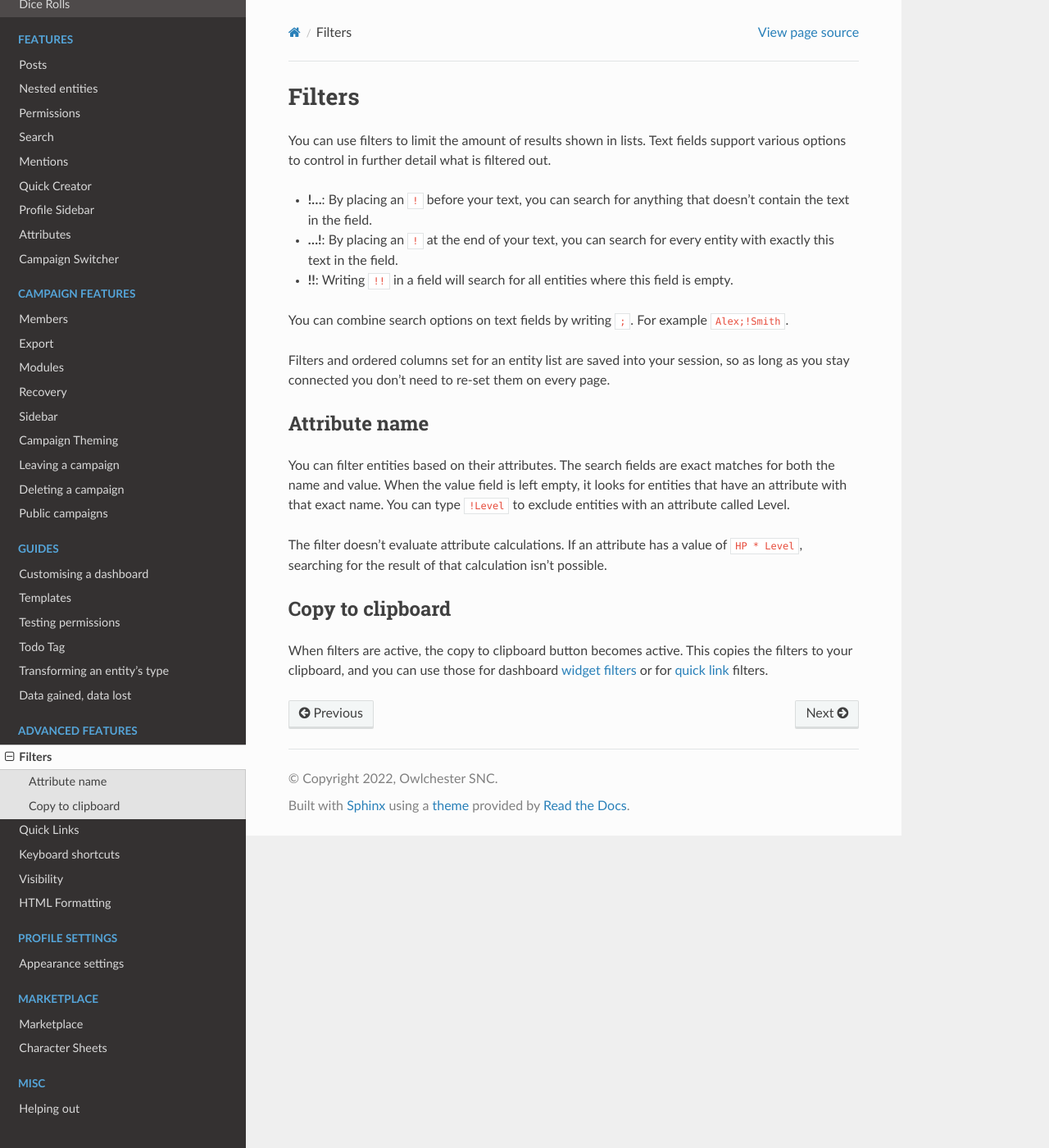
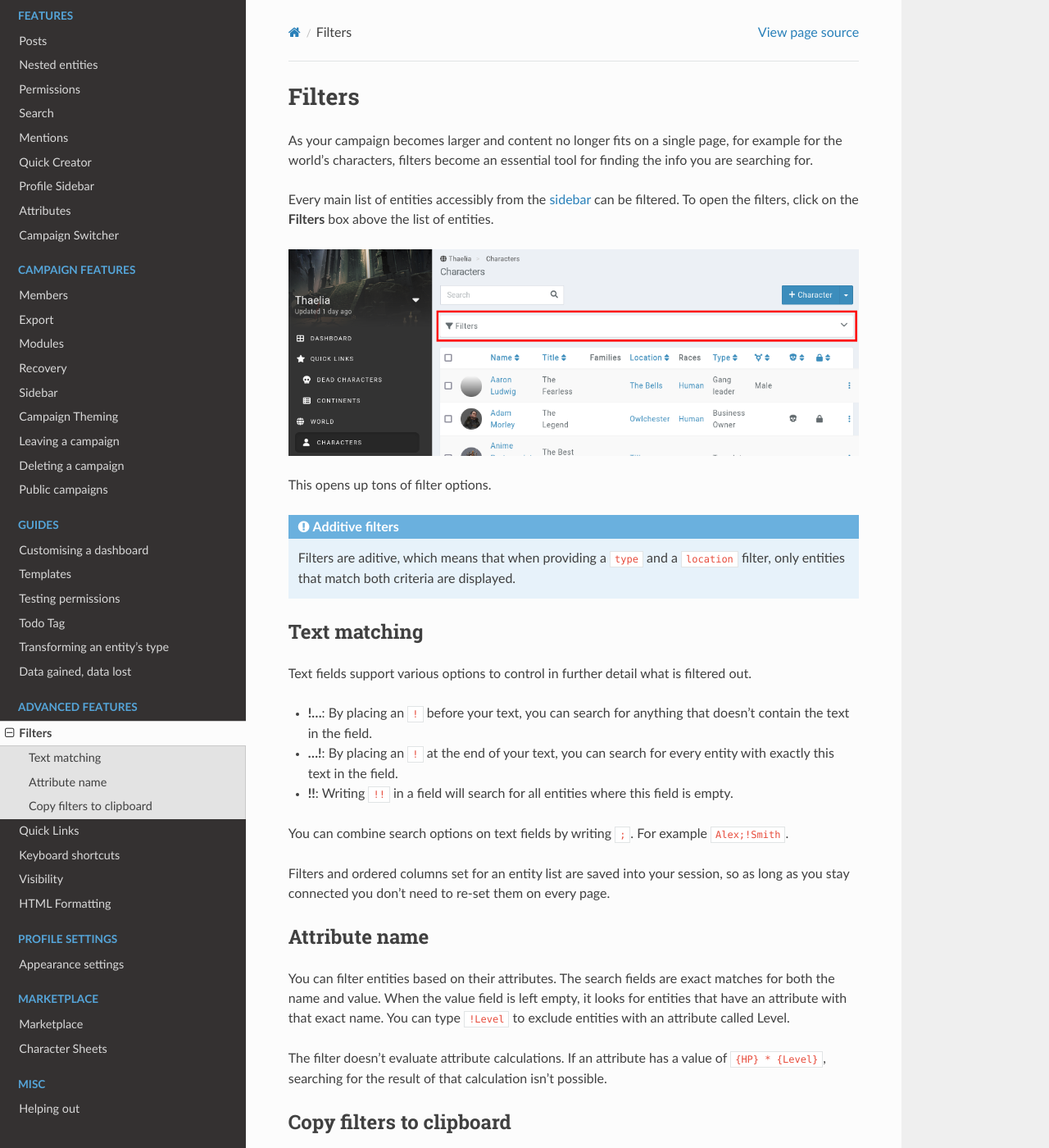
Before and after one commit to owlchester/kanka-docs, a Sphinx documentation site: the page built from docs/source/advanced/filters.md, in a window 1280 px wide and 1400 px high. Shown: the whole window at 82% size. Built offline with Sphinx 7.4.7 and the Read the Docs theme 2.0.0, drawn with Linux system fonts in a browser that asks for light colours; some of the changed text lies outside the part shown.

Commit message:
Filters update

````diff
--- a/docs/source/advanced/filters.md
+++ b/docs/source/advanced/filters.md
@@ -1,6 +1,20 @@
 # Filters
 
-You can use filters to limit the amount of results shown in lists. Text fields support various options to control in further detail what is filtered out.
+As your campaign becomes larger and content no longer fits on a single page, for example for the world's characters, filters become an essential tool for finding the info you are searching for.
+
+Every main list of entities accessibly from the [sidebar](/features/campaigns/sidebar) can be filtered. To open the filters, click on the **Filters** box above the list of entities.
+
+![Open the filters](img/filters-box.png)
+
+This opens up tons of filter options.
+
+```{admonition} Additive filters
+Filters are aditive, which means that when providing a `type` and a `location` filter, only entities that match both criteria are displayed.
+```
+
+## Text matching
+
+Text fields support various options to control in further detail what is filtered out.
 
 * **!...**: By placing an `!` before your text, you can search for anything that doesn't contain the text in the field.
 * **...!**: By placing an `!` at the end of your text, you can search for every entity with exactly this text in the field.
@@ -14,8 +28,10 @@ Filters and ordered columns set for an entity list are saved into your session,
 
 You can filter entities based on their attributes. The search fields are exact matches for both the name and value. When the value field is left empty, it looks for entities that have an attribute with that exact name. You can type `!Level` to exclude entities with an attribute called Level.
 
-The filter doesn't evaluate attribute calculations. If an attribute has a value of `HP * Level`, searching for the result of that calculation isn't possible.
+The filter doesn't evaluate attribute calculations. If an attribute has a value of `{HP} * {Level}`, searching for the result of that calculation isn't possible.
 
-## Copy to clipboard
+## Copy filters to clipboard
 
-When filters are active, the copy to clipboard button becomes active. This copies the filters to your clipboard, and you can use those for dashboard [widget filters](/guides/dashboard#widget-filters) or for [quick link](/advanced/quick-links) filters.
+After filling out the filters and clicking the **Filter** button, the list of entities will be updated. At this point, in the filters box, the **Copy filters to clipboard** button becomes active. Clicking it copies the filters to the clipboard, which can be pasted in the dashboard [widget filters](/guides/dashboard#widget-filters) and [quick link](/advanced/quick-links) **filters** fields.
+
+![Copy filters to the clipboard](img/filters-copy.png)
````
Also changed, not shown: docs/source/features/campaigns/public-campaigns.md (+7 -2 lines), docs/source/advanced/img/filters-box.png (added), docs/source/advanced/img/filters-copy.png (added).
